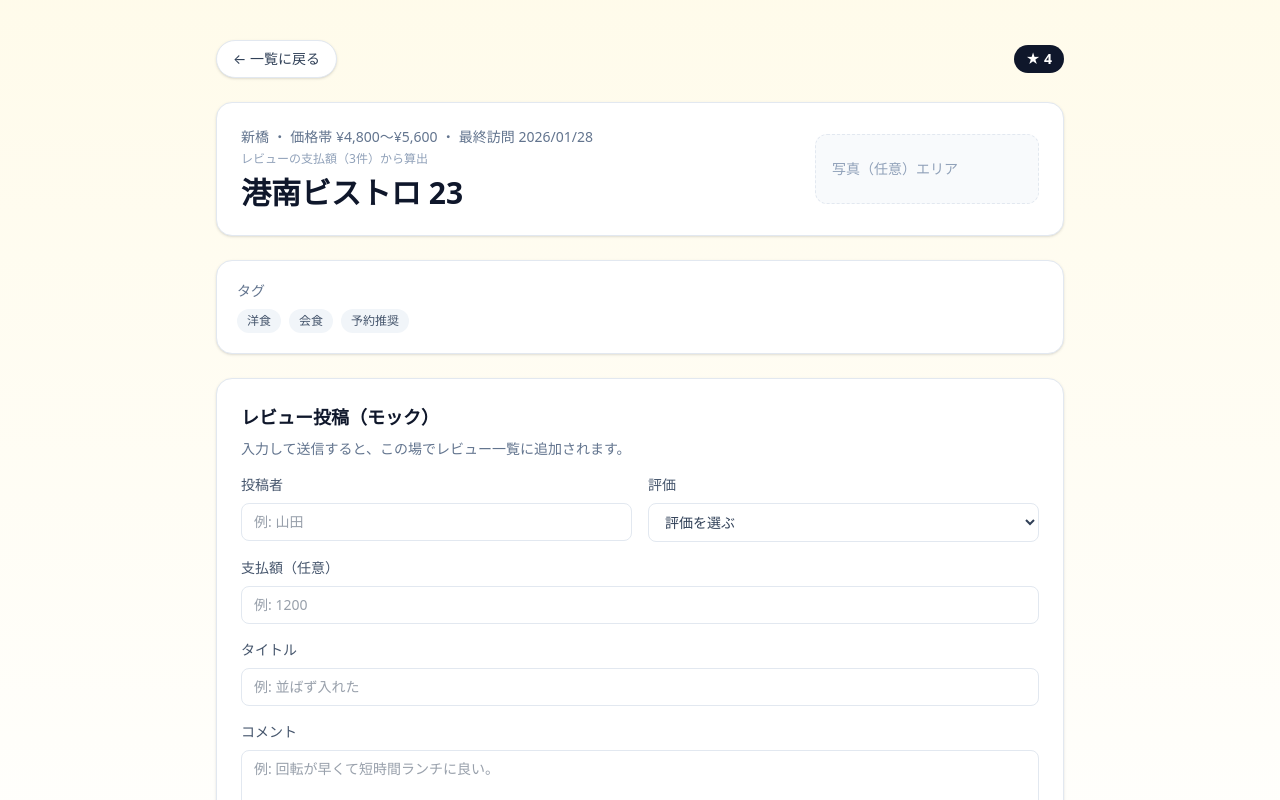
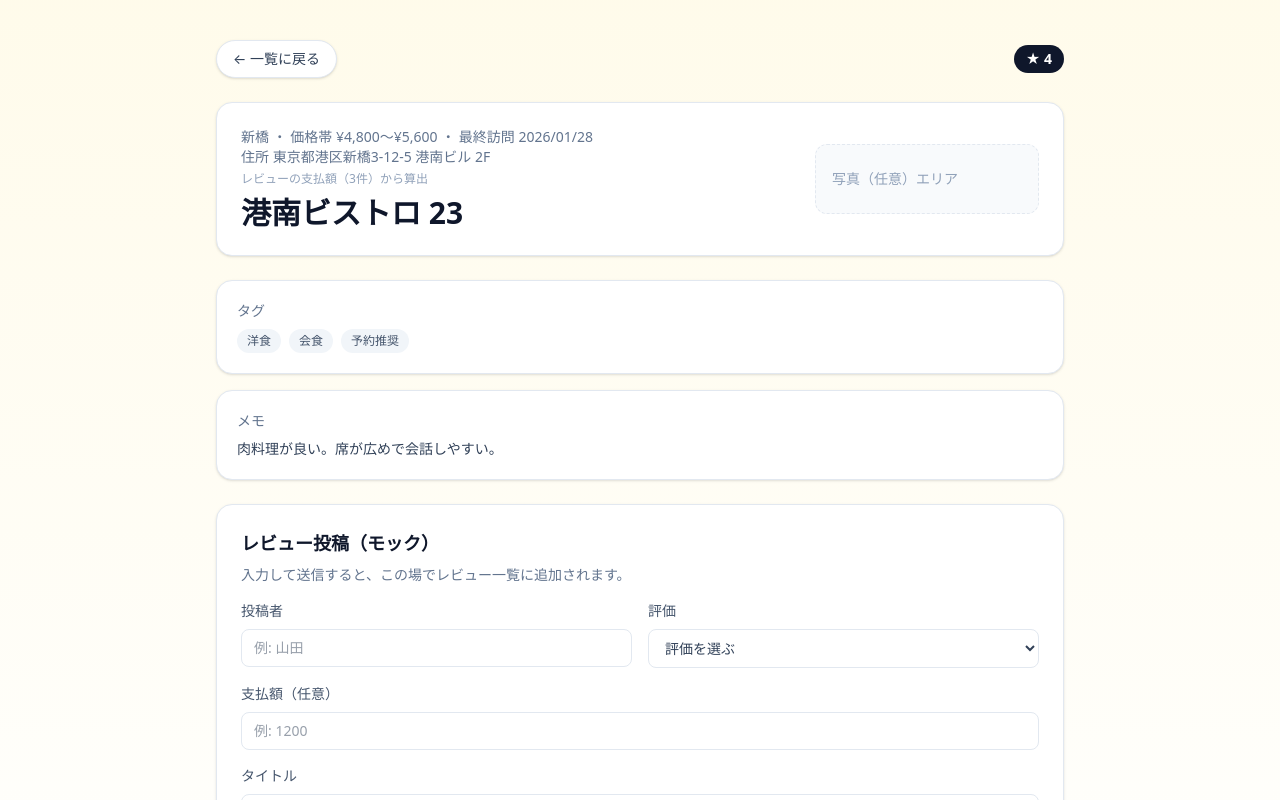
Before and after one commit to ryuta-kikuchi/gourmemo-client, a Next.js app: page /restaurants/bistro-23 in a window 1280 px wide. Shown: the top 800 px of the page. Built offline with nearby package versions, Linux system fonts and the light colour scheme.

Commit message:
Show address and notes on detail page

```diff
--- a/app/restaurants/[slug]/page.tsx
+++ b/app/restaurants/[slug]/page.tsx
@@ -164,6 +164,9 @@ export default function RestaurantDetail({ params }: PageProps) {
                 {displayRestaurant.area} ・ 価格帯 {priceSummary.label} ・ 最終訪問{" "}
                 {displayRestaurant.visited}
               </p>
+              <p className="text-sm text-slate-500">
+                住所 {displayRestaurant.address}
+              </p>
               {priceSummary.source === "reviews" && (
                 <p className="mt-1 text-xs text-slate-400">
                   レビューの支払額（{priceSummary.count}件）から算出
@@ -192,6 +195,12 @@ export default function RestaurantDetail({ params }: PageProps) {
                 </span>
               ))}
             </div>
+          </div>
+          <div className="rounded-2xl border border-slate-200 bg-white p-5 shadow-sm">
+            <p className="text-sm text-slate-500">メモ</p>
+            <p className="mt-2 text-sm text-slate-700">
+              {displayRestaurant.note}
+            </p>
           </div>
         </section>
 
```
